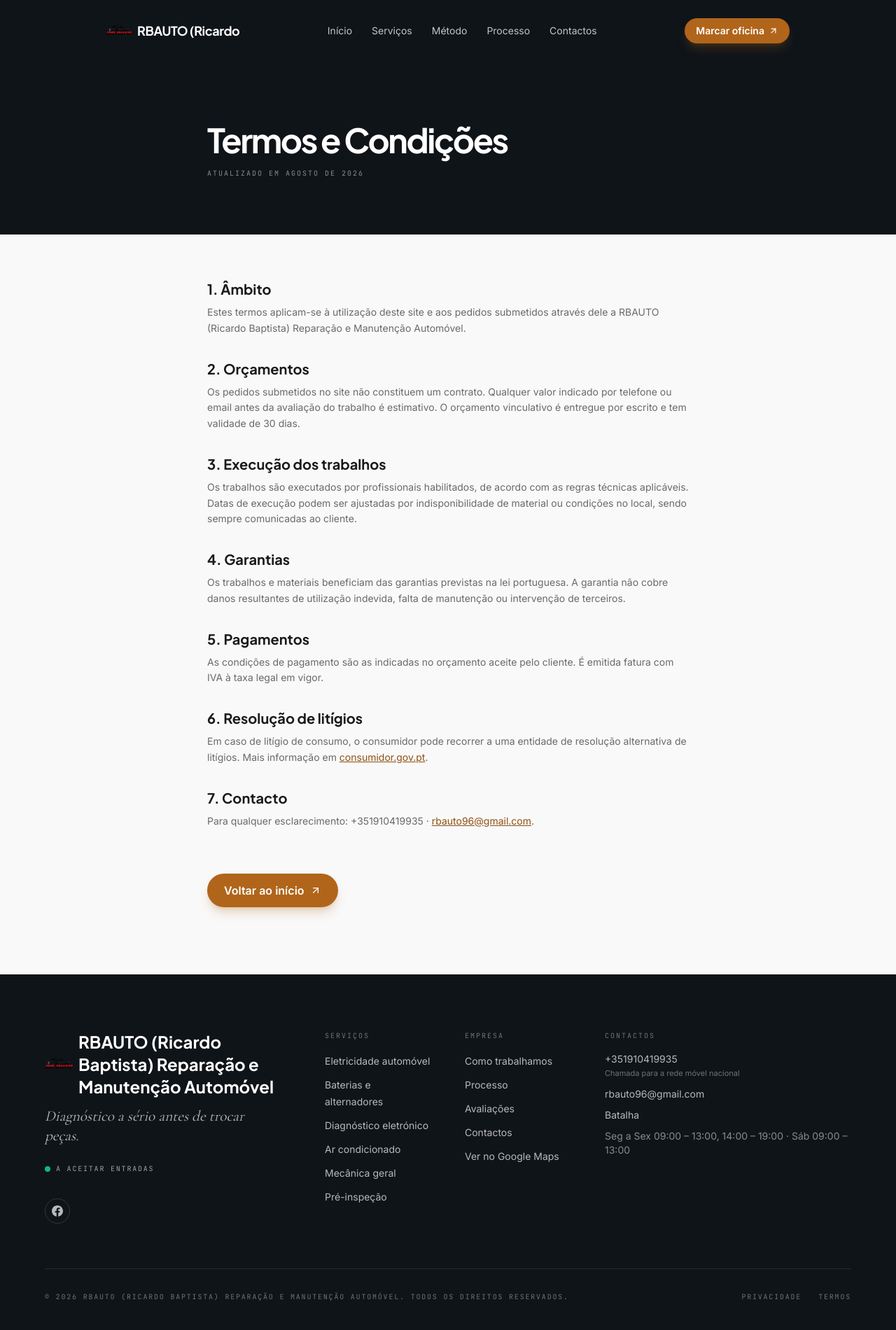
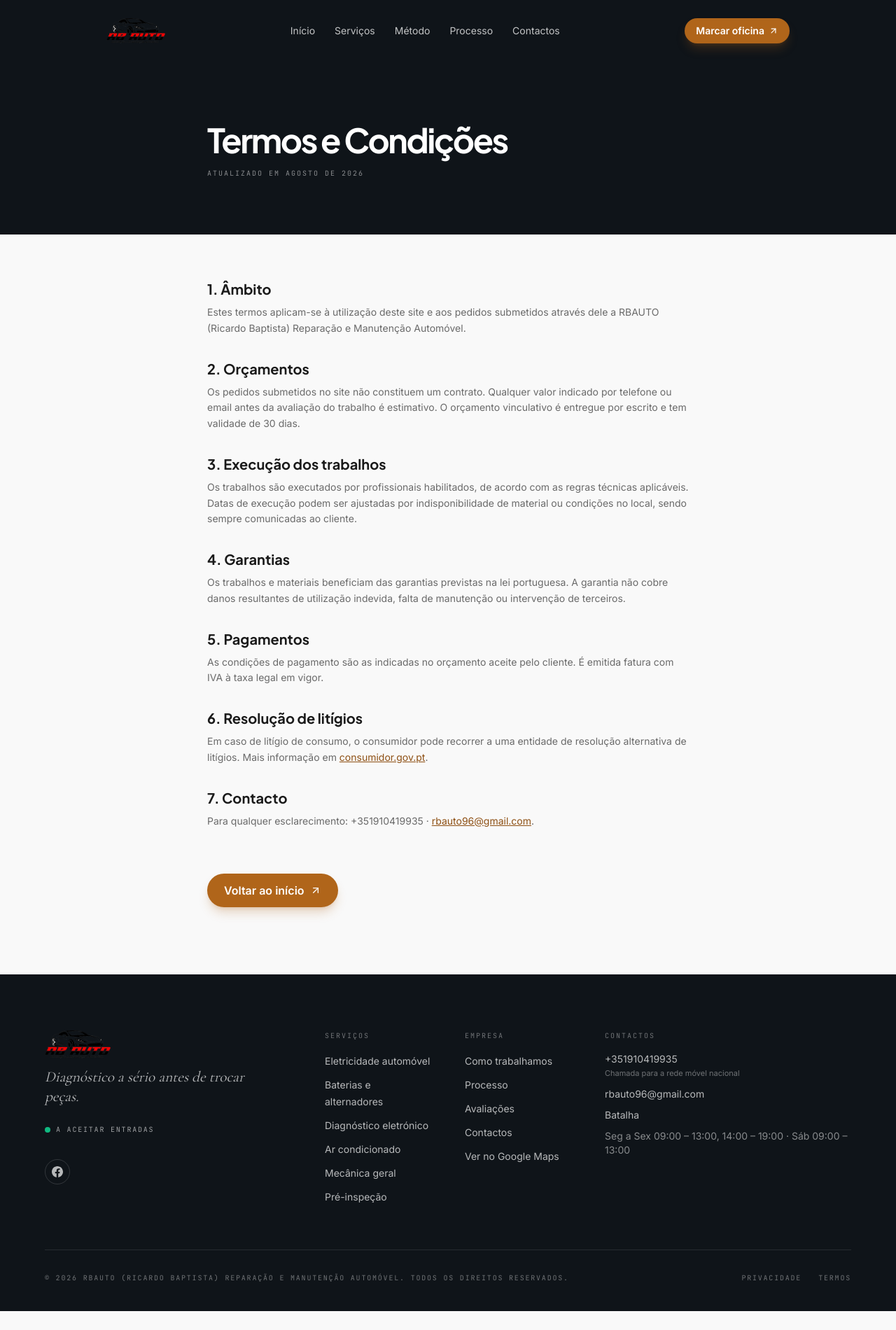
Before and after one commit to Napster13Nord/rbauto-ricardo-baptista-reparacao-site, a Next.js app: page /termos in a window 1280 px wide. Shown: the whole page at 70% size. After the commit the page ends 1873 px from the top, so only its background shows below. Built offline with nearby package versions, Linux system fonts and the light colour scheme.

Commit message:
chore: reejetado do motor (/12-oficina-auto/rbauto-ricardo-baptista-reparacao)

```diff
--- a/components/site/Site.jsx
+++ b/components/site/Site.jsx
@@ -246,12 +246,17 @@ function GoogleRatingBadge({ className = '' }) {
 // Com logótipo do negócio mostra-se a imagem; sem ele, o ícone do nicho dentro
 // do círculo da cor primária. Um negócio que já tem marca própria não quer ver
 // um símbolo genérico no cimo do site dele.
+//
+// Do `dim` só se aproveita a altura: quase todos estes logótipos trazem o nome
+// lá dentro e são largos, e o quadrado encolhia-os até não se lerem. A altura é
+// que tem de bater certo com o texto ao lado, a largura que venha.
 export function Marca({ dim = 'h-9 w-9', ring = false }) {
   const { BRAND, LogoIcon } = useSite()
   if (BRAND.logo) {
+    const altura = dim.split(' ').find((c) => c.startsWith('h-')) ?? 'h-9'
     return (
-      <span className={`relative flex ${dim} items-center justify-center shrink-0`}>
-        <img src={BRAND.logo} alt={BRAND.name} className="h-full w-full object-contain" />
+      <span className={`relative flex ${altura} items-center shrink-0`}>
+        <img src={BRAND.logo} alt={BRAND.name} className="h-full w-auto max-w-[13rem] object-contain" />
       </span>
     )
   }
@@ -289,10 +294,12 @@ export function Navbar() {
         <nav className="flex items-center justify-between gap-4">
           <a href={`${basePath}/#inicio`} className="flex items-center gap-2 group shrink-0">
             <Marca ring />
+            {/* Sem o nome quando o logótipo já o traz: escrito ao lado ficava o
+                nome do negócio duas vezes, uma delas em corpo maior que a marca. */}
             <span
               className={`font-display font-bold tracking-tight text-lg transition-colors ${
-                scrolled ? 'text-ink' : 'text-white'
-              }`}
+                BRAND.logo ? 'sr-only' : ''
+              } ${scrolled ? 'text-ink' : 'text-white'}`}
             >
               {BRAND.short}
             </span>
@@ -341,7 +348,9 @@ export function Navbar() {
         <div className="flex items-center justify-between px-6 pt-7">
           <span className="flex items-center gap-2 text-white">
             <Marca />
-            <span className="font-display font-bold text-lg">{BRAND.short}</span>
+            <span className={`font-display font-bold text-lg ${BRAND.logo ? 'sr-only' : ''}`}>
+              {BRAND.short}
+            </span>
           </span>
           <button
             onClick={() => setOpen(false)}
@@ -1801,7 +1810,9 @@ export function Footer() {
           <div className="lg:col-span-2 flex flex-col gap-3 text-lg">
             <div className="flex items-center gap-2">
               <Marca dim="h-10 w-10" />
-              <span className="font-display font-bold text-2xl">{BRAND.name}</span>
+              <span className={`font-display font-bold text-2xl ${BRAND.logo ? 'sr-only' : ''}`}>
+                {BRAND.name}
+              </span>
             </div>
             <p className="font-serif italic text-white/70 max-w-xs">{BRAND.tagline}</p>
             <div className="flex items-center gap-2 mt-2">
```
Also changed, not shown: public/logos/rbauto-ricardo-baptista-reparacao.webp.
